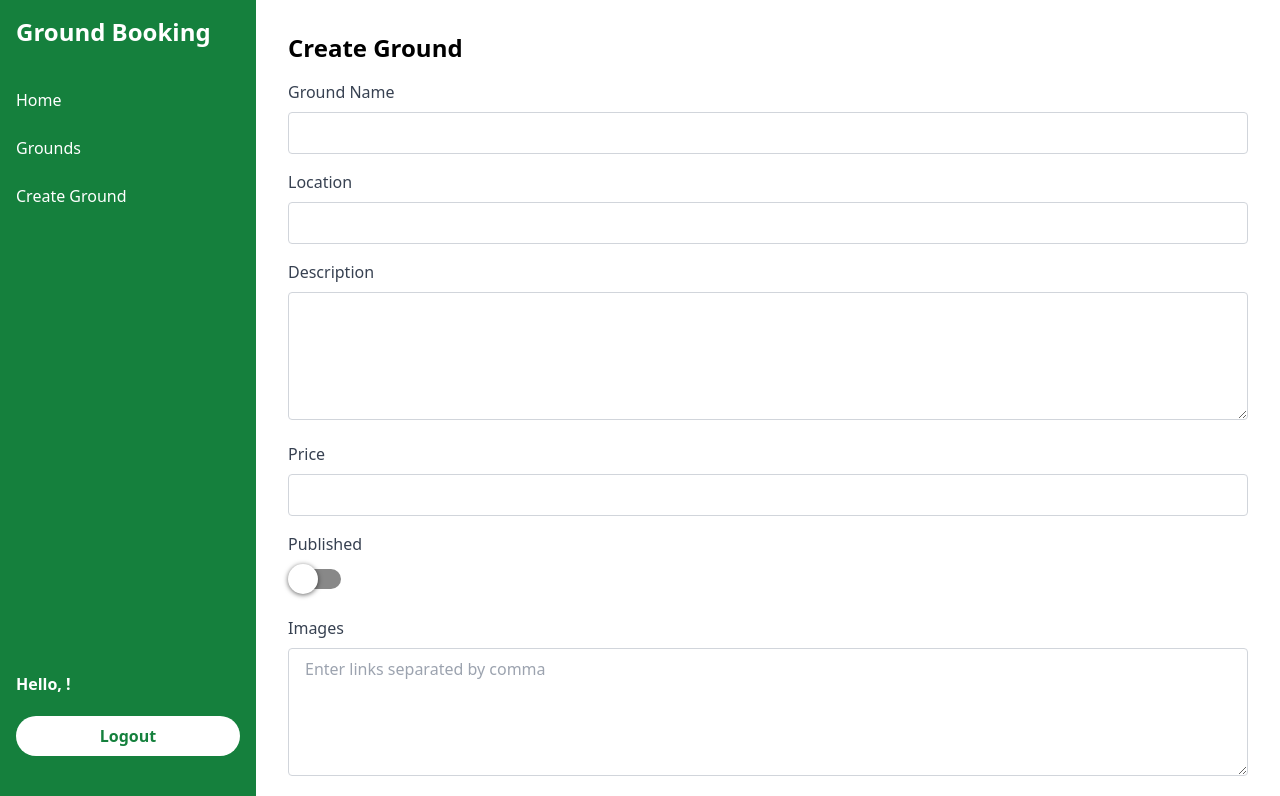
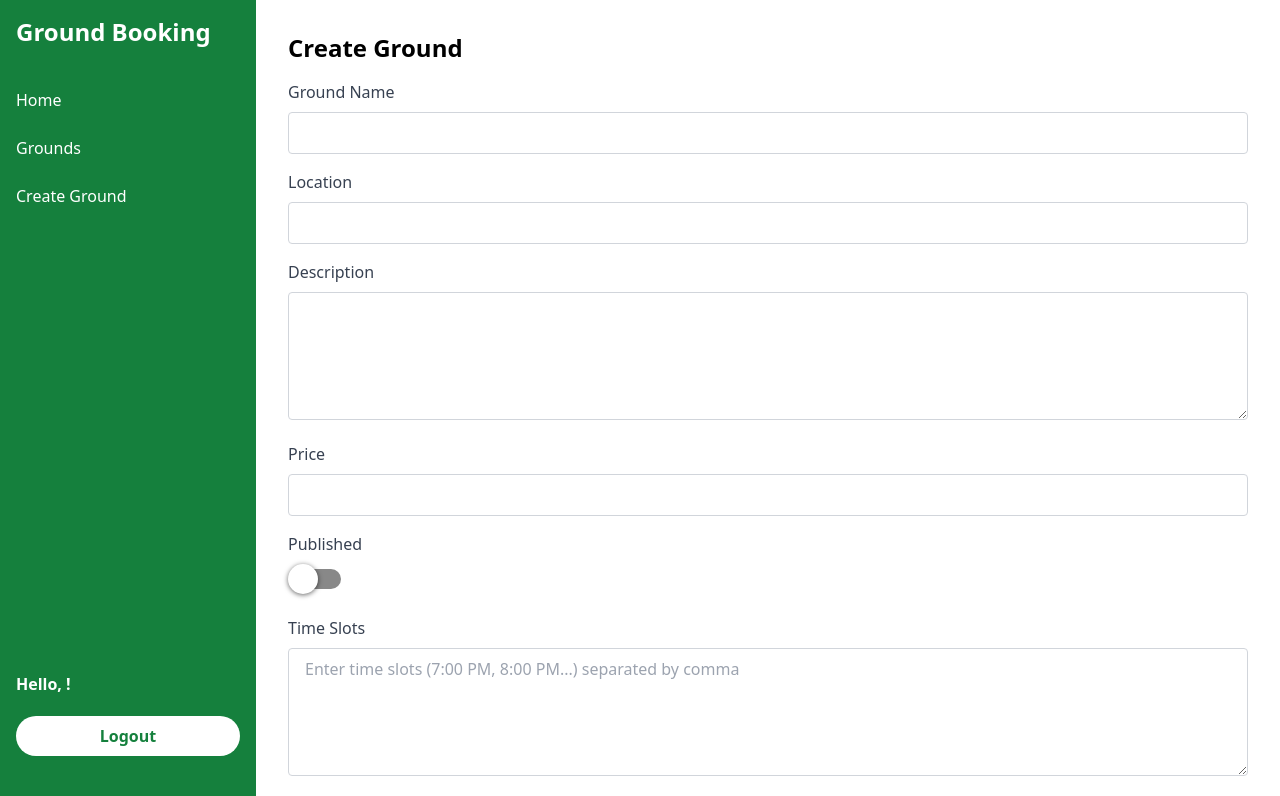
Before and after one commit to krisgoswami/ground-booking-app, a React (Vite) app in the folder admin/: page /create-ground in a window 1280 px wide. Shown: the top 796 px of the page. Built offline with nearby package versions, Linux system fonts and the light colour scheme.

Commit message:
added back time slots

```diff
--- a/admin/src/pages/CreateGround.jsx
+++ b/admin/src/pages/CreateGround.jsx
@@ -19,6 +19,7 @@ const CreateGround = () => {
         price: "",
         published: false,
         images: [],
+        availableSlots: [],
     });
 
     //handle publish switch change
@@ -60,17 +61,20 @@ const CreateGround = () => {
                 formData.append('location', inputs.location);
                 formData.append('published', inputs.published);
 
-                // Append the image files
-                // for (let i = 0; i < inputs.images.length; i++) {
-                //     formData.append(`images`, inputs.images[i]);
-                // }
-
                 // Convert comma-separated URLs to an array of strings
                 const imageUrls = inputs.images.split(',').map(url => url.trim());
 
                 // Append the image URLs to the FormData
                 imageUrls.forEach((url, index) => {
                     formData.append(`images[${index}]`, url);
+                });
+
+                //Convert comma-separated timeslots to an array of strings
+                const availableSlots = inputs.availableSlots.split(',').map(timeslot => timeslot.trim());
+
+                // Append the timeslots to the FormData
+                availableSlots.forEach((timeslot, index) => {
+                    formData.append(`availableSlots[${index}]`, timeslot);
                 });
 
                 const { data } = await axios.post(`${BASE_URL}/api/v1/admin/create-ground`, formData, {
@@ -153,6 +157,16 @@ const CreateGround = () => {
                     />
                 </div>
                 <div className="mb-4">
+                    <label className="block text-gray-700 mb-2">Time Slots</label>
+                    <textarea
+                        placeholder='Enter time slots (7:00 PM, 8:00 PM...) separated by comma'
+                        name='availableSlots'
+                        value={inputs.availableSlots}
+                        onChange={handleInputChange}
+                        className="w-full border border-gray-300 rounded px-4 py-2 h-32"
+                    />
+                </div>
+                <div className="mb-4">
                     <label className="block text-gray-700 mb-2">Images</label>
                     <textarea
                         placeholder='Enter links separated by comma'
--- a/admin/src/pages/UpdateGround.jsx
+++ b/admin/src/pages/UpdateGround.jsx
@@ -57,6 +57,7 @@ const UpdateGround = () => {
                     description: fetchedGround.description,
                     price: fetchedGround.price,
                     published: fetchedGround.published,
+                    availableSlots: fetchedGround.availableSlots,
                     images: fetchedGround.images,
                 }));
             }
@@ -100,17 +101,20 @@ const UpdateGround = () => {
                 formData.append('location', inputs.location);
                 formData.append('published', inputs.published);
 
-                // Append the image files
-                // for (let i = 0; i < inputs.images.length; i++) {
-                //     formData.append(`images`, inputs.images[i]);
-                // }
-
                 // Convert comma-separated URLs to an array of strings
                 const imageUrls = inputs.images?.map(url => url.trim());
 
                 // Append the image URLs to the FormData
                 imageUrls.forEach((url, index) => {
                     formData.append(`images[${index}]`, url);
+                });
+
+                //Convert comma-separated timeslots to an array of strings
+                const availableSlots = inputs.availableSlots?.split(',').map(timeslot => timeslot.trim());
+
+                // Append the timeslots to the FormData
+                availableSlots.forEach((timeslot, index) => {
+                    formData.append(`availableSlots[${index}]`, timeslot);
                 });
 
                 const { data } = await axios.put(`${BASE_URL}/api/v1/admin/update-ground/${id}`, formData, {
@@ -212,6 +216,16 @@ const UpdateGround = () => {
                     />
                 </div>
                 <div className="mb-4">
+                    <label className="block text-gray-700 mb-2">Time Slots</label>
+                    <textarea
+                        placeholder='Enter time slots (7:00 PM, 8:00 PM...) separated by comma'
+                        name='availableSlots'
+                        value={inputs.availableSlots}
+                        onChange={handleInputChange}
+                        className="w-full border border-gray-300 rounded px-4 py-2 h-32"
+                    />
+                </div>
+                <div className="mb-4">
                     <label className="block text-gray-700 mb-2">Images</label>
                     <textarea
                         placeholder='Enter links separated by comma'
```
